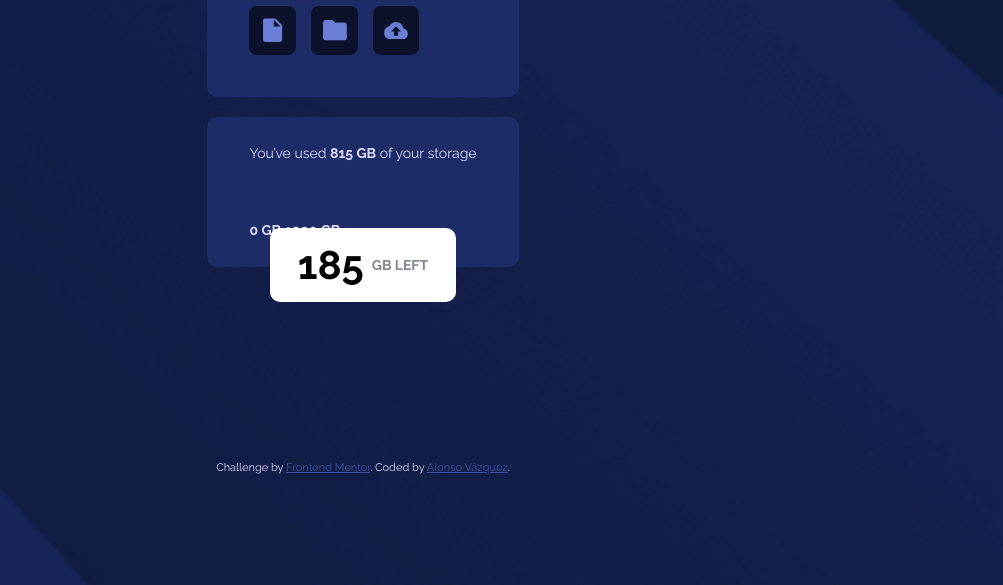
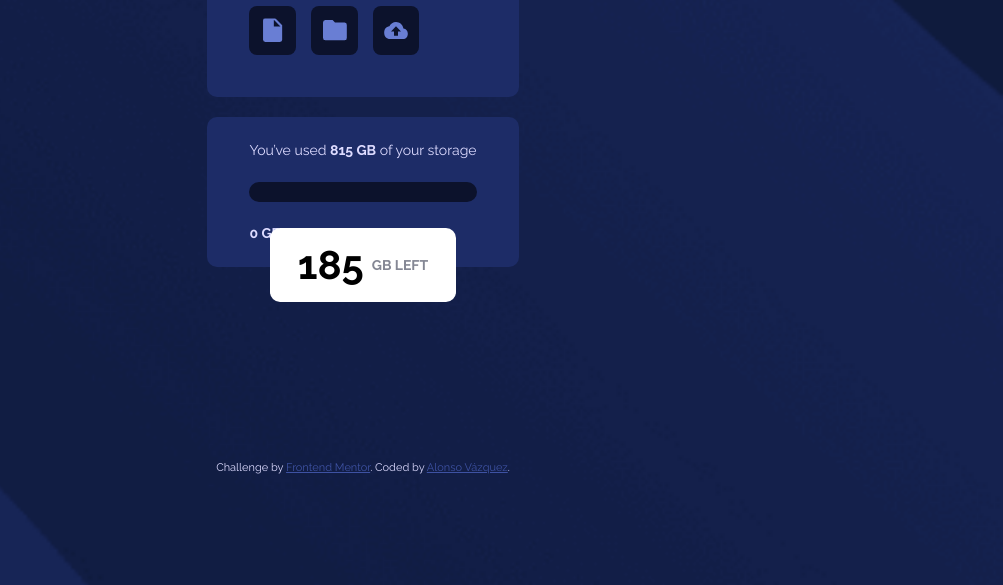
Before and after one commit to alonsovzqz/fylo-data-storage, a plain HTML site: page index.html in a window 1280 px wide. Shown: the part 215-800 px from the top of the page, without its empty margins (277-1280 px from the left). Drawn offline with Linux system fonts and the light colour scheme.

Commit message:
Added the storage indicator background.

```diff
--- a/css/styles.css
+++ b/css/styles.css
@@ -87,6 +87,13 @@ body {
   position: relative;
 }
 
+.storage__indicator {
+  width: 100%;
+  height: 20px;
+  background-color: var(--very-dark-blue);
+  border-radius: 50px;
+}
+
 .space-left {
   position: absolute;
   bottom: -35px;
```
